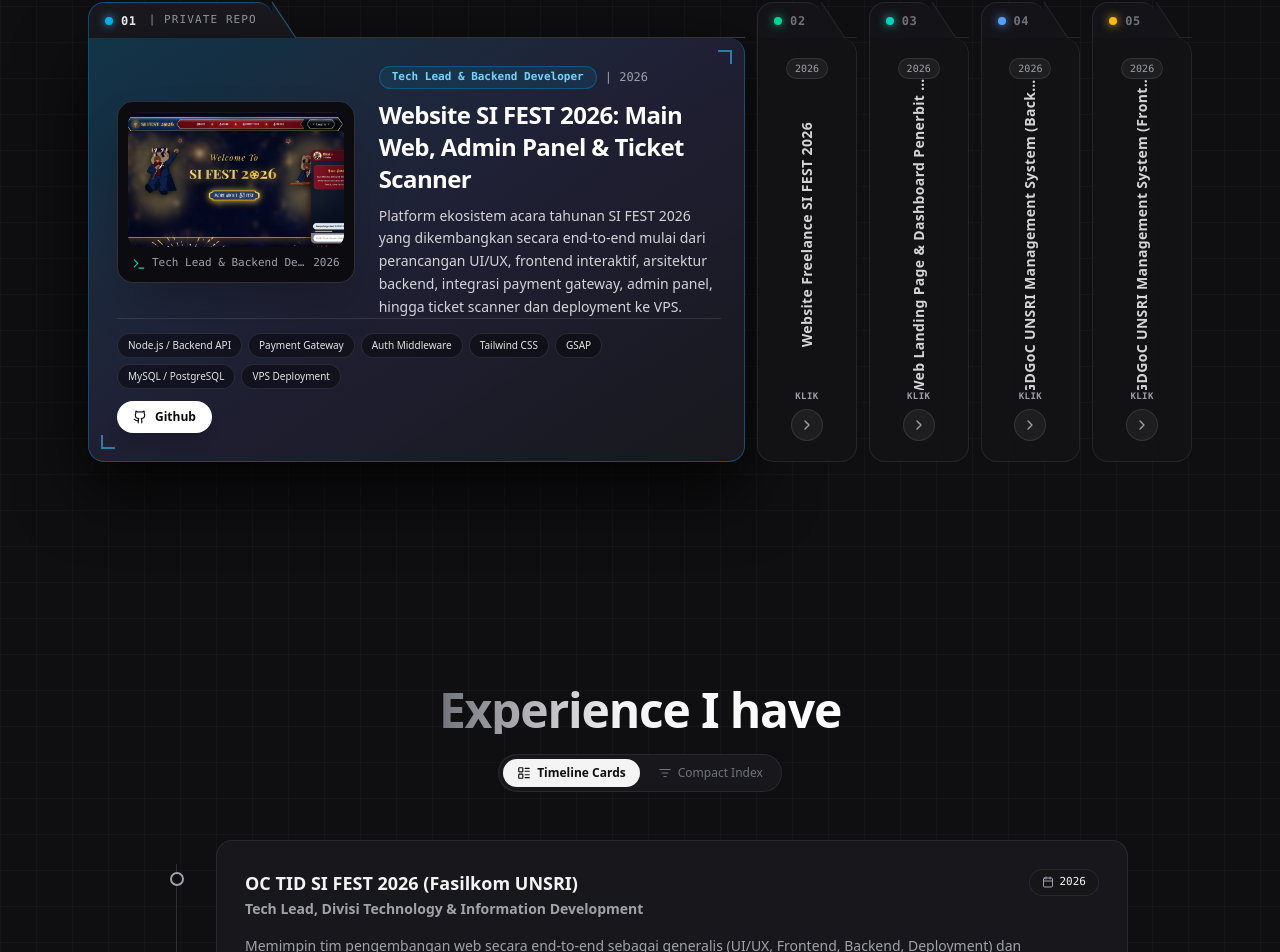
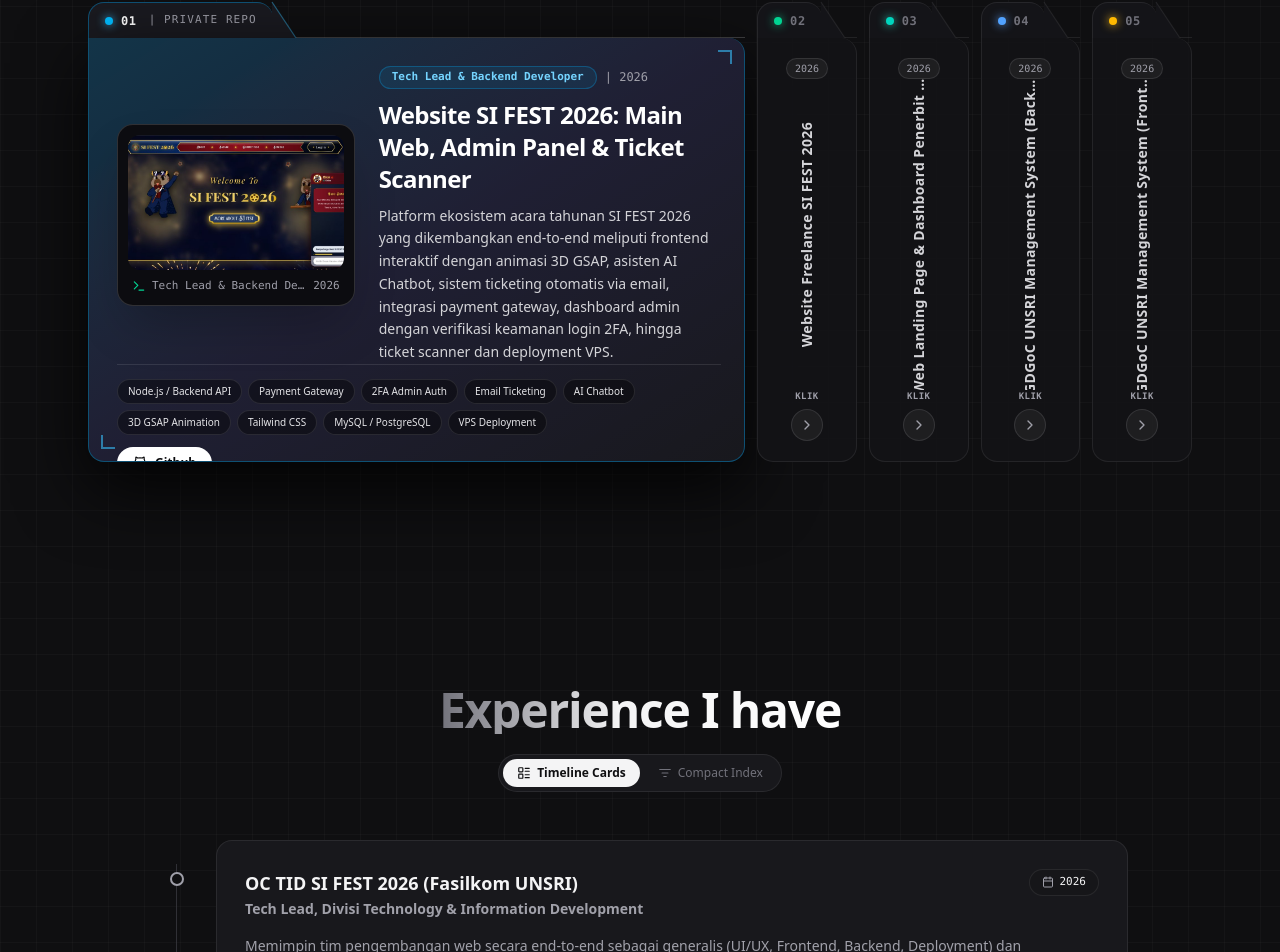
Before and after one commit to Davin164/DavinGabrielJonathan, a Next.js app: page / in a window 1280 px wide. Shown: the part 2514-3466 px from the top of the page. Built offline with nearby package versions, Linux system fonts and the light colour scheme.

Commit message:
feat(data): add chatbot, 2FA admin login, email ticketing and 3D GSAP details to SI FEST 2026

```diff
--- a/src/data/portfolio.ts
+++ b/src/data/portfolio.ts
@@ -51,7 +51,7 @@ export const PORTFOLIO_DATA = {
     {
       id: "sifest-2026",
       title: "Website SI FEST 2026: Main Web, Admin Panel & Ticket Scanner",
-      subtitle: "End-to-End Event Ticketing, Competition Platform & Real-Time QR Validation",
+      subtitle: "End-to-End Event Ticketing, 2FA Admin Dashboard, AI Chatbot & 3D GSAP Web",
       role: "Tech Lead & Backend Developer",
       period: "2026",
       category: "featured",
@@ -59,14 +59,16 @@ export const PORTFOLIO_DATA = {
       badge: "Private Repo",
       image: "/projects/sifest-2026.jpg",
       summary:
-        "Platform ekosistem acara tahunan SI FEST 2026 yang dikembangkan secara end-to-end mulai dari perancangan UI/UX, frontend interaktif, arsitektur backend, integrasi payment gateway, admin panel, hingga ticket scanner dan deployment ke VPS.",
+        "Platform ekosistem acara tahunan SI FEST 2026 yang dikembangkan end-to-end meliputi frontend interaktif dengan animasi 3D GSAP, asisten AI Chatbot, sistem ticketing otomatis via email, integrasi payment gateway, dashboard admin dengan verifikasi keamanan login 2FA, hingga ticket scanner dan deployment VPS.",
       highlights: [],
       techStack: [
         "Node.js / Backend API",
         "Payment Gateway",
-        "Auth Middleware",
+        "2FA Admin Auth",
+        "Email Ticketing",
+        "AI Chatbot",
+        "3D GSAP Animation",
         "Tailwind CSS",
-        "GSAP",
         "MySQL / PostgreSQL",
         "VPS Deployment",
       ],
```
